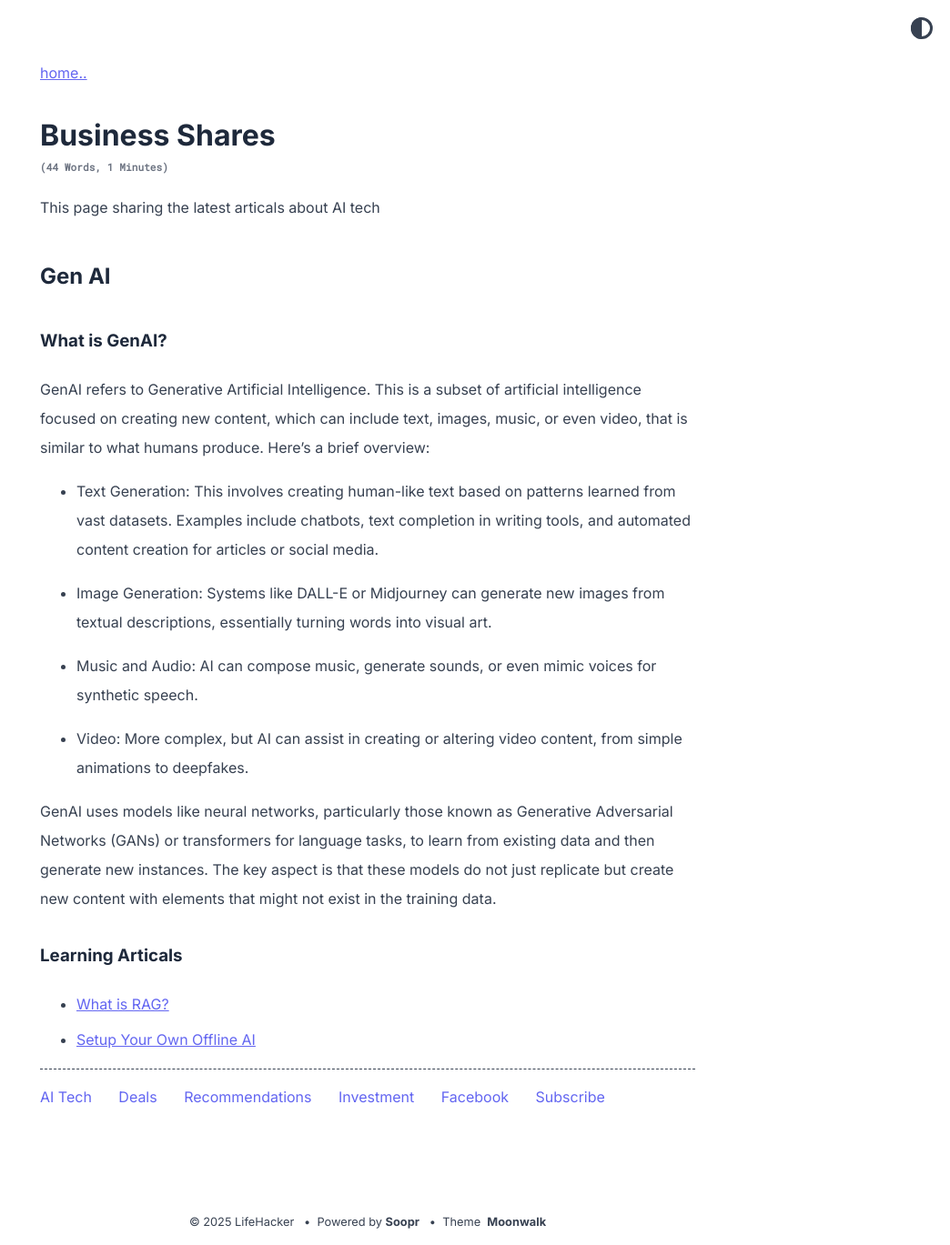
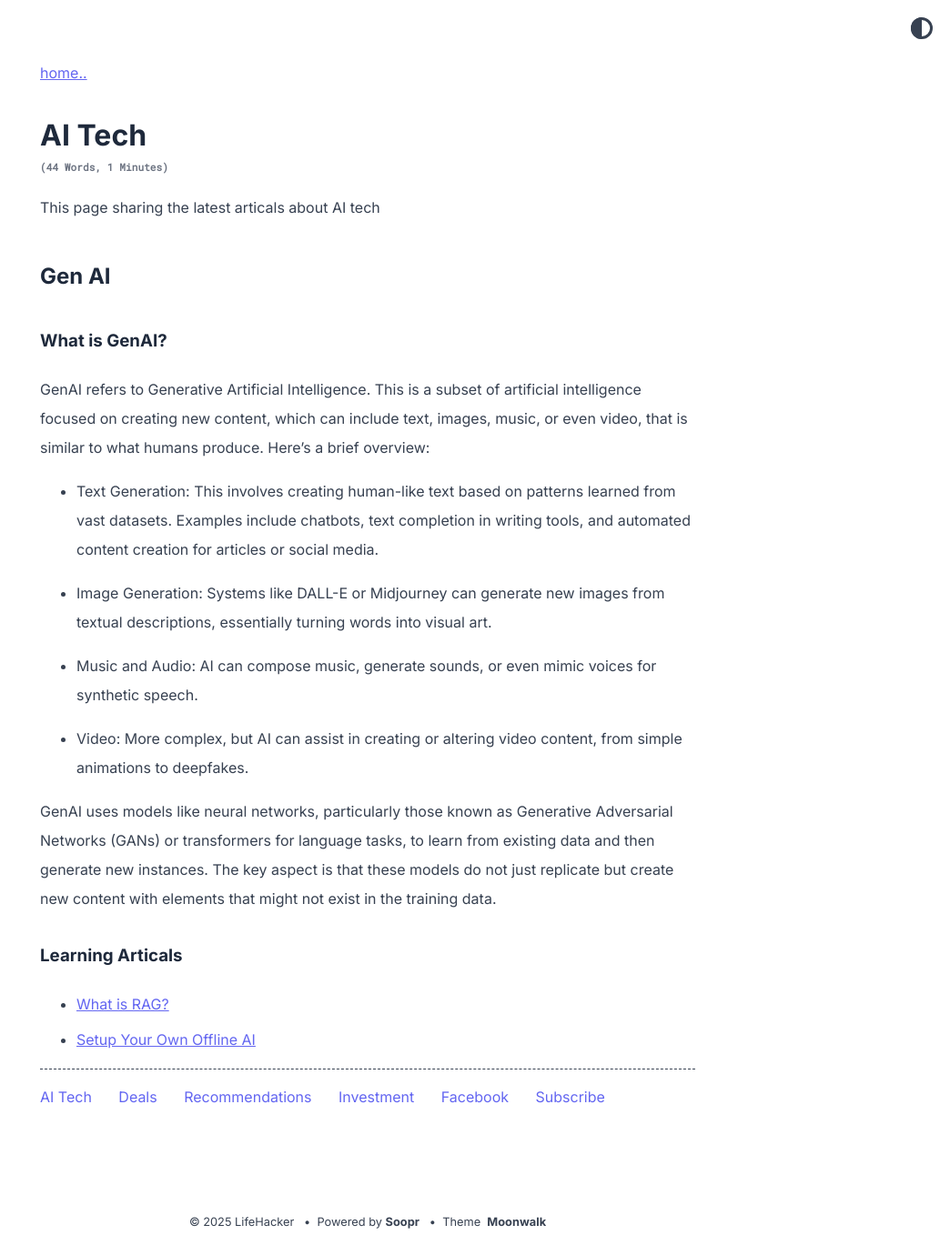
Before and after one commit to jingtingofkirkland/lifehacks, a Jekyll site: the page built from tech.md, in a window 1280 px wide. Shown: the whole page at 91% size, without its empty margins (236-1280 px from the left). Built offline with Jekyll 4.4.1, drawn with Linux system fonts in a browser that asks for light colours.

Commit message:
Modify Title

```diff
--- a/tech.md
+++ b/tech.md
@@ -1,6 +1,6 @@
 ---
 layout: post
-title: Business Shares
+title: AI Tech
 ---
 <script>
 window.fbq('track', 'ViewContent', {"content_ids": "tech"});
```
